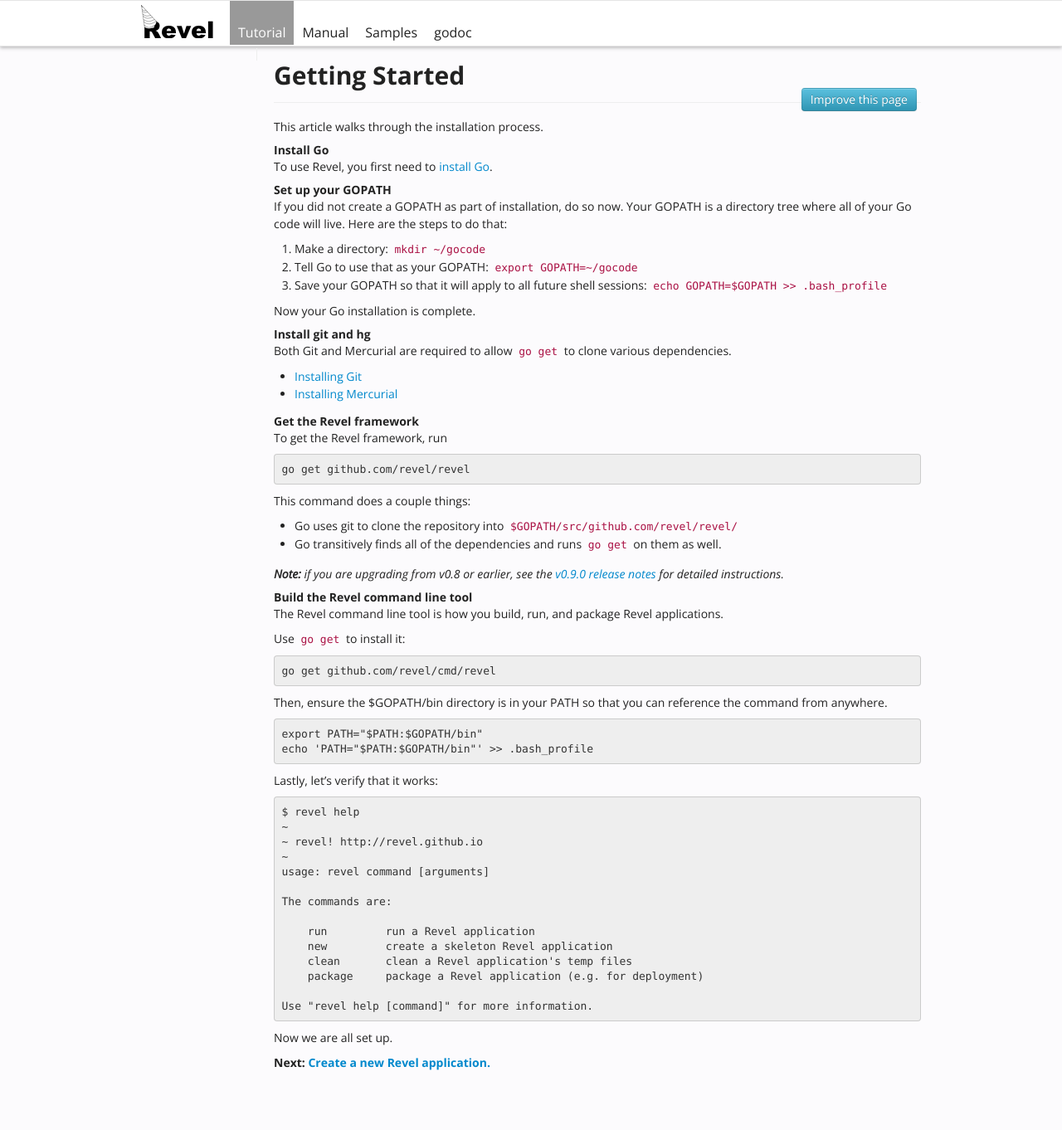
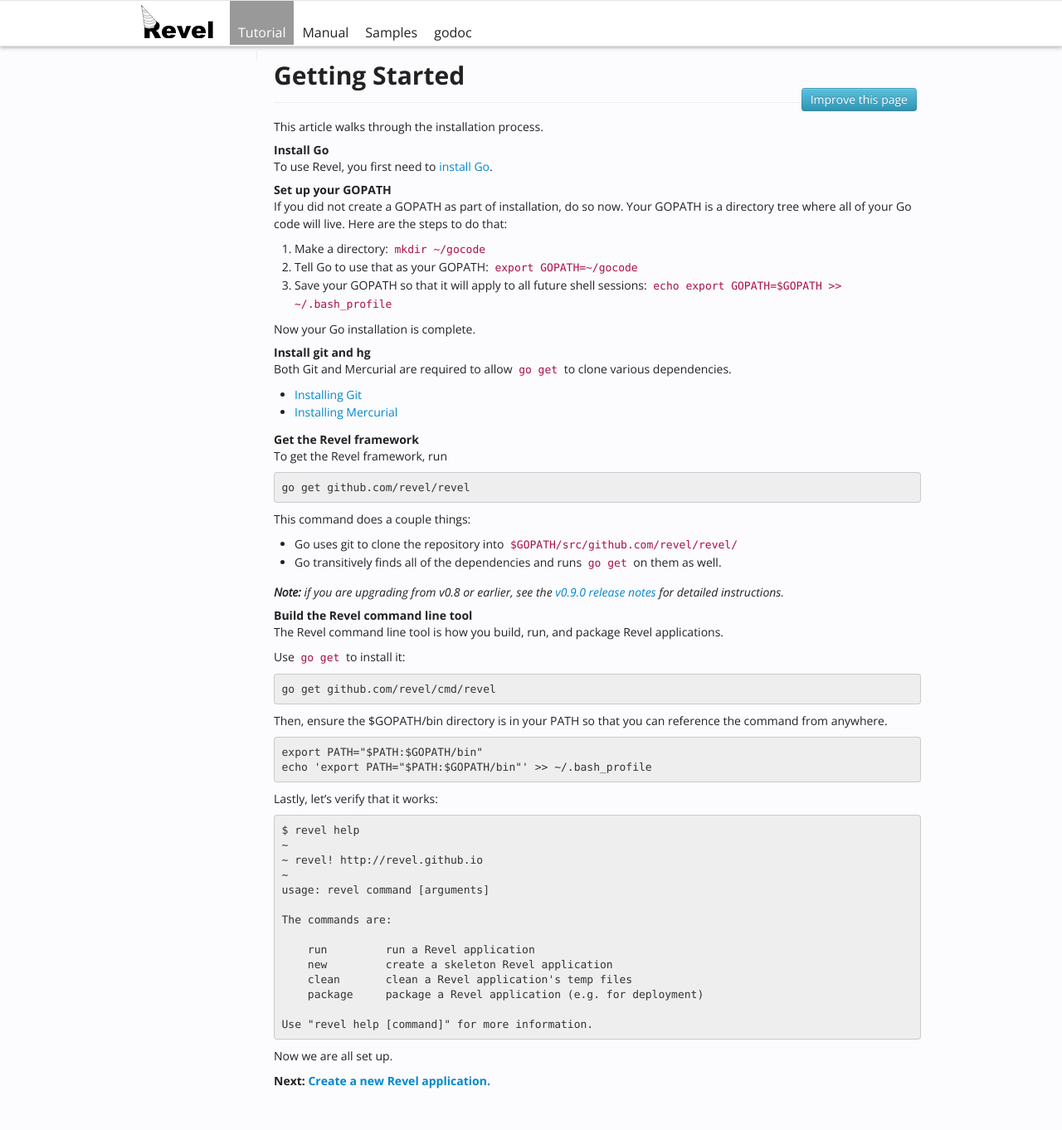
Before and after one commit to revel/revel.github.io, a Jekyll site: the page built from tutorial/gettingstarted.md, in a window 1280 px wide. Shown: the whole page at 83% size. Built offline with Jekyll 4.4.1, drawn with Linux system fonts in a browser that asks for light colours; before the commit the page ends 1340 px from its top, so only the background shows below that.

Commit message:
setting environment variables in ~/.bash_profile

```diff
--- a/tutorial/gettingstarted.md
+++ b/tutorial/gettingstarted.md
@@ -16,7 +16,7 @@ is a directory tree where all of your Go code will live.  Here are the steps to
 
 1. Make a directory: `mkdir ~/gocode`
 2. Tell Go to use that as your GOPATH: `export GOPATH=~/gocode`
-3. Save your GOPATH so that it will apply to all future shell sessions: `echo GOPATH=$GOPATH >> .bash_profile`
+3. Save your GOPATH so that it will apply to all future shell sessions: `echo export GOPATH=$GOPATH >> ~/.bash_profile`
 
 Now your Go installation is complete.
 
@@ -51,7 +51,7 @@ Use `go get` to install it:
 Then, ensure the $GOPATH/bin directory is in your PATH so that you can reference the command from anywhere.
 
 	export PATH="$PATH:$GOPATH/bin"
-	echo 'PATH="$PATH:$GOPATH/bin"' >> .bash_profile
+	echo 'export PATH="$PATH:$GOPATH/bin"' >> ~/.bash_profile
 
 Lastly, let's verify that it works:
 
```
